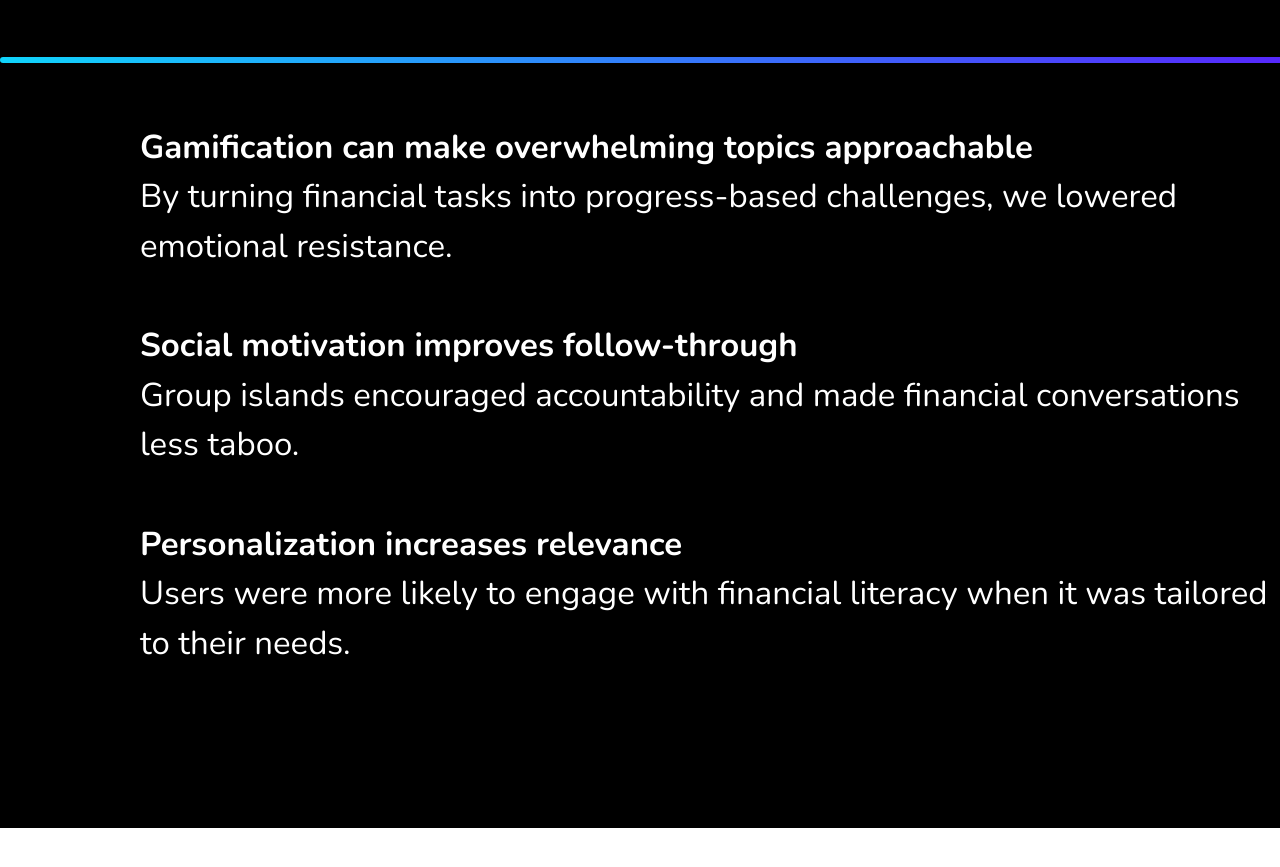
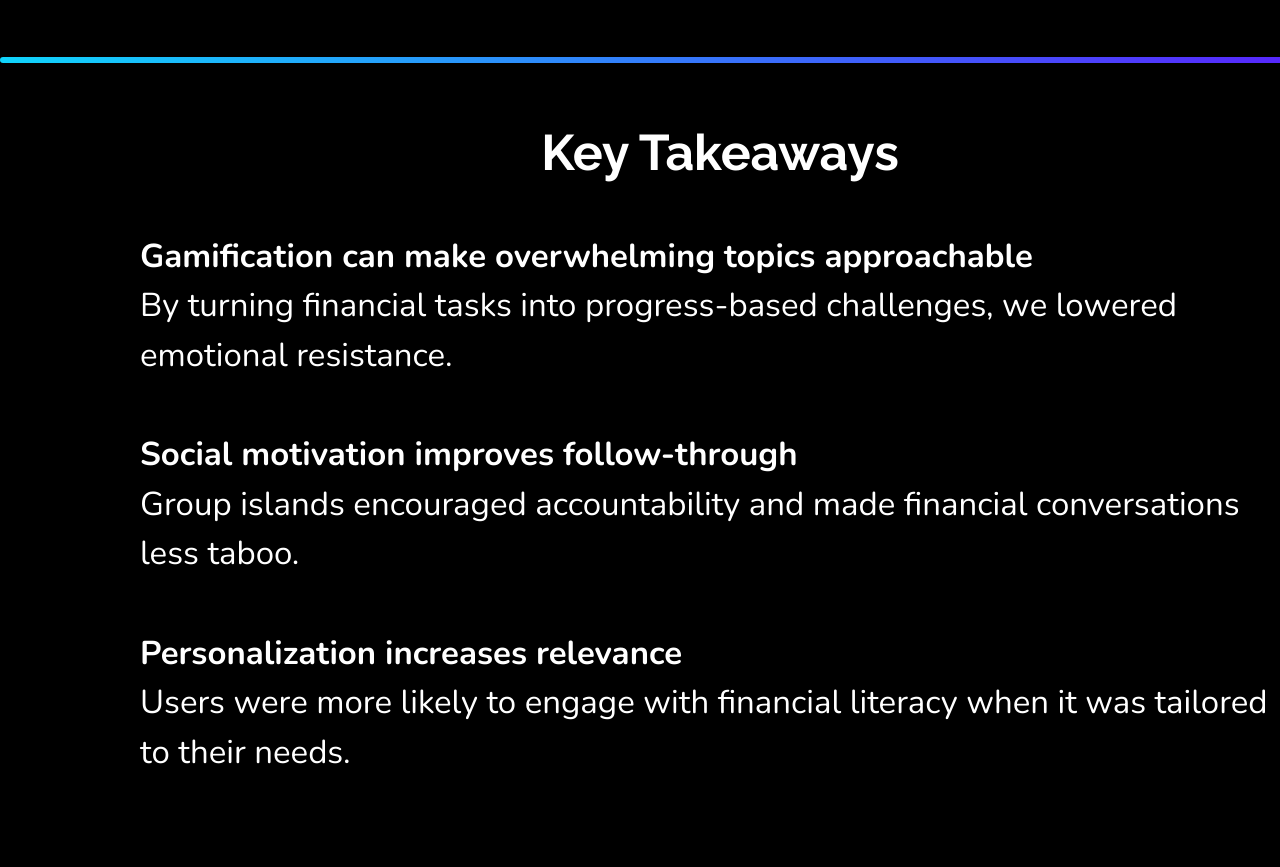
Before and after one commit to alishali1219/Portfolio, a plain HTML site: page index.html in a window 1280 px wide. Shown: the part 5801-6668 px from the top of the page. Before the commit the page ends 6629 px from the top, so only its background shows below. Drawn offline with nearby package versions, Linux system fonts and the light colour scheme.

Commit message:
added header

```diff
--- a/index.html
+++ b/index.html
@@ -369,6 +369,7 @@ Date retrieved: Dec 4, 2025
 
       <div class="section" id="takeaways">
         <div class="takeaway">
+          <h2>Key Takeaways</h2>
           <p><b>Gamification can make overwhelming topics approachable</b></p>
           <p>By turning financial tasks into progress-based challenges, we lowered emotional resistance.</p>
         </div>
```
